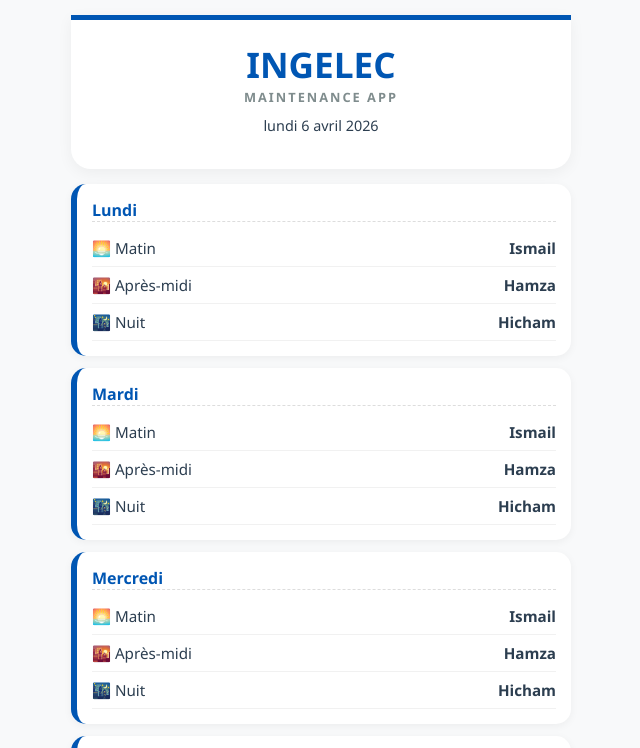
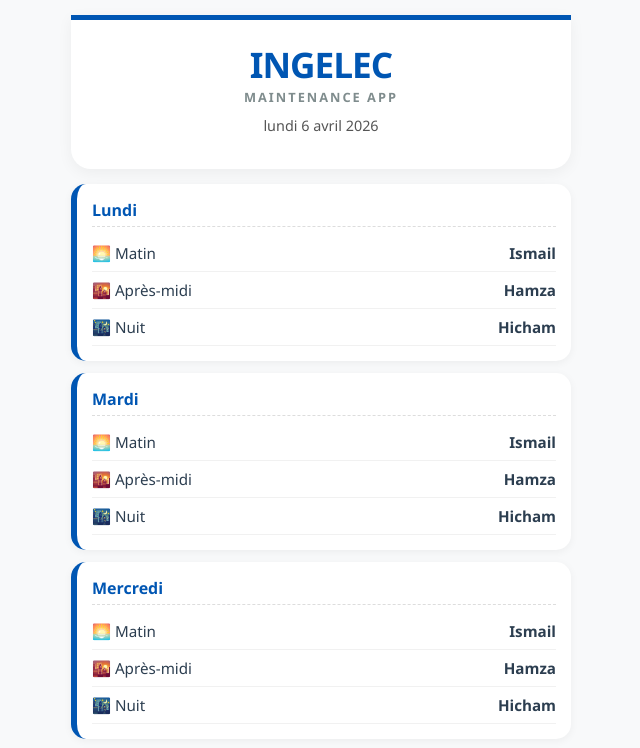
Before and after one commit to machine-automatique03/Maintenance-shift, a plain HTML site: page index.html in a window 1280 px wide. Shown: the top 748 px of the page, without its empty margins (319-959 px from the left). Drawn offline with Linux system fonts and the light colour scheme.

Commit message:
Update index.html

```diff
--- a/index.html
+++ b/index.html
@@ -3,7 +3,7 @@
 <head>
     <meta charset="UTF-8">
     <meta name="viewport" content="width=device-width, initial-scale=1.0">
-    <title>Ingelec Maintenance</title>
+    <title>Ingelec Maintenance Planning</title>
     <link rel="manifest" href="manifest.json">
     <meta name="theme-color" content="#0056b3">
     <meta name="mobile-web-app-capable" content="yes">
@@ -11,56 +11,79 @@
 
     <style>
         :root { --ingelec-blue: #0056b3; --dark-grey: #2c3e50; --light-bg: #f8f9fa; }
-        body { font-family: 'Segoe UI', sans-serif; background: var(--light-bg); padding: 15px; color: var(--dark-grey); margin: 0; }
+        body { font-family: 'Segoe UI', Tahoma, Geneva, Verdana, sans-serif; background: var(--light-bg); padding: 15px; color: var(--dark-grey); margin: 0; }
         .container { max-width: 500px; margin: 0 auto; }
         .header { text-align: center; background: white; padding: 20px; border-radius: 0 0 20px 20px; margin-bottom: 15px; box-shadow: 0 4px 15px rgba(0,0,0,0.05); border-top: 5px solid var(--ingelec-blue); }
         .day-card { background: white; border-radius: 15px; margin-bottom: 12px; padding: 15px; border-left: 6px solid var(--ingelec-blue); box-shadow: 0 2px 8px rgba(0,0,0,0.05); }
-        .day-title { font-weight: bold; color: var(--ingelec-blue); margin-bottom: 8px; border-bottom: 1px dashed #ddd; }
+        .day-title { font-weight: bold; color: var(--ingelec-blue); margin-bottom: 8px; border-bottom: 1px dashed #ddd; padding-bottom: 5px; }
         .shift-info { display: flex; justify-content: space-between; padding: 8px 0; border-bottom: 1px solid #f1f1f1; font-size: 0.95em; }
         .name { font-weight: 600; color: var(--dark-grey); }
-        .archive-btn { width: 100%; padding: 15px; background: var(--dark-grey); color: white; border: none; border-radius: 12px; cursor: pointer; font-weight: bold; margin-top: 20px; }
-        .archive-content { display: none; margin-top: 12px; }
-        .archive-week { background: #fff; padding: 12px; border-radius: 10px; margin-bottom: 8px; border: 1px solid #dee2e6; box-shadow: inset 3px 0 0 var(--ingelec-blue); }
+        .archive-btn { width: 100%; padding: 16px; background: var(--dark-grey); color: white; border: none; border-radius: 12px; cursor: pointer; font-weight: bold; margin-top: 20px; font-size: 1em; }
+        .archive-content { display: none; margin-top: 12px; animation: fadeIn 0.3s; }
+        .archive-week { background: #fff; padding: 12px; border-radius: 10px; margin-bottom: 8px; border: 1px solid #dee2e6; box-shadow: inset 4px 0 0 var(--ingelec-blue); }
+        @keyframes fadeIn { from { opacity: 0; } to { opacity: 1; } }
     </style>
 </head>
 <body>
+
 <div class="container">
     <div class="header">
-        <div style="font-size: 2.2em; font-weight: 900; color: #0056b3;">INGELEC</div>
+        <div style="font-size: 2.2em; font-weight: 900; color: #0056b3; letter-spacing: -1px;">INGELEC</div>
         <div style="font-size: 0.8em; font-weight: bold; color: #7f8c8d; letter-spacing: 2px;">MAINTENANCE APP</div>
-        <p id="currentDate" style="margin-top:10px; font-size:0.9em;"></p>
+        <p id="currentDate" style="margin-top:10px; font-size:0.9em; color:#555;"></p>
     </div>
+
     <div id="schedule"></div>
+
     <button class="archive-btn" onclick="toggleArchive()">📁 VOIR L'ARCHIVE HISTORIQUE</button>
     <div id="archiveContent" class="archive-content"></div>
+
+    <p style="text-align:center; font-size:0.7em; color:#bdc3c7; margin-top:30px;">Ingelec Maintenance System v2.1</p>
 </div>
 
 <script>
     const techs = ["Ismail", "Hamza", "Hicham"];
     const days = ["Lundi", "Mardi", "Mercredi", "Jeudi", "Vendredi", "Samedi"];
+
     function getRotation(date) {
         const ref = new Date('2026-04-06');
-        const diffWeeks = Math.floor((date - ref) / (604800000));
+        const diffWeeks = Math.floor((date - ref) / 604800000);
         const cycle = ((diffWeeks % 3) + 3) % 3;
-        return cycle === 0 ? ["Ismail", "Hamza", "Hicham"] : cycle === 1 ? ["Hamza", "Hicham", "Ismail"] : ["Hicham", "Ismail", "Hamza"];
+        if (cycle === 0) return ["Ismail", "Hamza", "Hicham"];
+        if (cycle === 1) return ["Hamza", "Hicham", "Ismail"];
+        return ["Hicham", "Ismail", "Hamza"];
     }
+
     function init() {
         const today = new Date();
         document.getElementById('currentDate').innerText = today.toLocaleDateString('fr-FR', { weekday: 'long', day: 'numeric', month: 'long', year: 'numeric' });
-        saveToArchive(); renderCurrentWeek(); renderArchive();
+        saveToArchive();
+        renderCurrentWeek();
+        renderArchive();
+
+        // ربط الـ Service Worker لتثبيت الأبليكاسيون
+        if ('serviceWorker' in navigator) {
+            navigator.serviceWorker.register('sw.js').then(() => {
+                console.log("Service Worker Registered");
+            });
+        }
     }
+
     function renderCurrentWeek() {
         const scheduleDiv = document.getElementById('schedule');
         const shifts = getRotation(new Date());
         let html = "";
         days.forEach(day => {
-            html += `<div class="day-card"><div class="day-title">${day}</div>
+            html += `<div class="day-card">
+                <div class="day-title">${day}</div>
                 <div class="shift-info"><span>🌅 Matin</span> <span class="name">${shifts[0]}</span></div>
                 <div class="shift-info"><span>🌇 Après-midi</span> <span class="name">${shifts[1]}</span></div>
-                <div class="shift-info"><span>🌃 Nuit</span> <span class="name">${shifts[2]}</span></div></div>`;
+                <div class="shift-info"><span>🌃 Nuit</span> <span class="name">${shifts[2]}</span></div>
+            </div>`;
         });
         scheduleDiv.innerHTML = html;
     }
+
     function saveToArchive() {
         const today = new Date();
         const weekNum = Math.ceil((((today - new Date(today.getFullYear(), 0, 1)) / 86400000) + 1) / 7);
@@ -71,13 +94,24 @@
             localStorage.setItem('ingelec_archive_v2', JSON.stringify(archive));
         }
     }
+
     function renderArchive() {
         const archiveDiv = document.getElementById('archiveContent');
         let archive = JSON.parse(localStorage.getItem('ingelec_archive_v2') || '{}');
-        const sorted = Object.keys(archive).sort((a,b) => archive[b].ts - archive[a].ts);
-        archiveDiv.innerHTML = sorted.map(k => `<div class="archive-week"><h4>📊 ${archive[k].range}</h4>M: ${archive[k].staff[0]} | A: ${archive[k].staff[1]} | N: ${archive[k].staff[2]}</div>`).join('') || "Aucun historique.";
+        const sortedKeys = Object.keys(archive).sort((a,b) => archive[b].ts - archive[a].ts);
+        archiveDiv.innerHTML = sortedKeys.map(k => `
+            <div class="archive-week">
+                <h4>📊 ${archive[k].range}</h4>
+                <div style="font-size:0.9em; color:#555;">M: <b>${archive[k].staff[0]}</b> | A: <b>${archive[k].staff[1]}</b> | N: <b>${archive[k].staff[2]}</b></div>
+            </div>
+        `).join('') || "Aucun historique disponible.";
     }
-    function toggleArchive() { const c = document.getElementById('archiveContent'); c.style.display = c.style.display === 'block' ? 'none' : 'block'; }
+
+    function toggleArchive() {
+        const content = document.getElementById('archiveContent');
+        content.style.display = content.style.display === 'block' ? 'none' : 'block';
+    }
+
     init();
 </script>
 </body>
```
